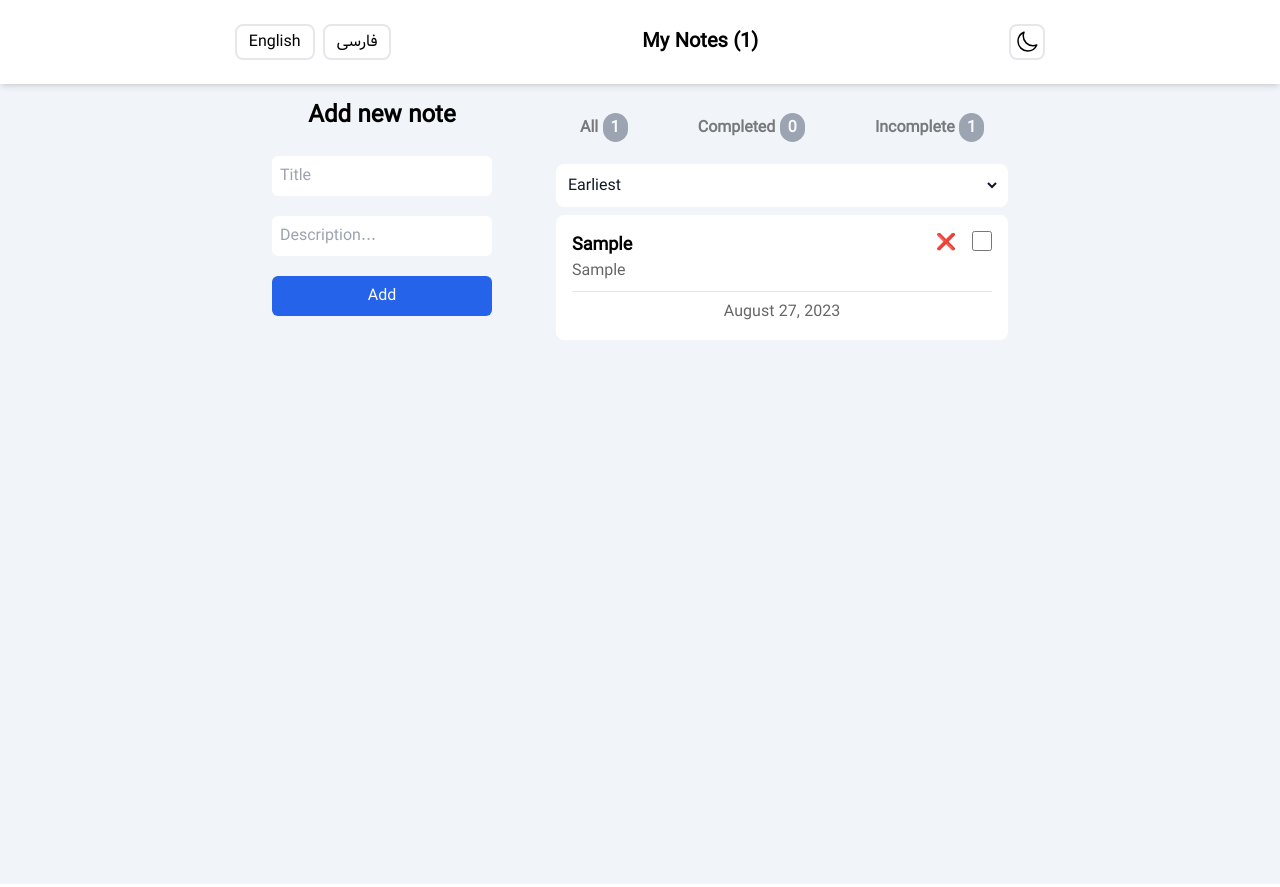
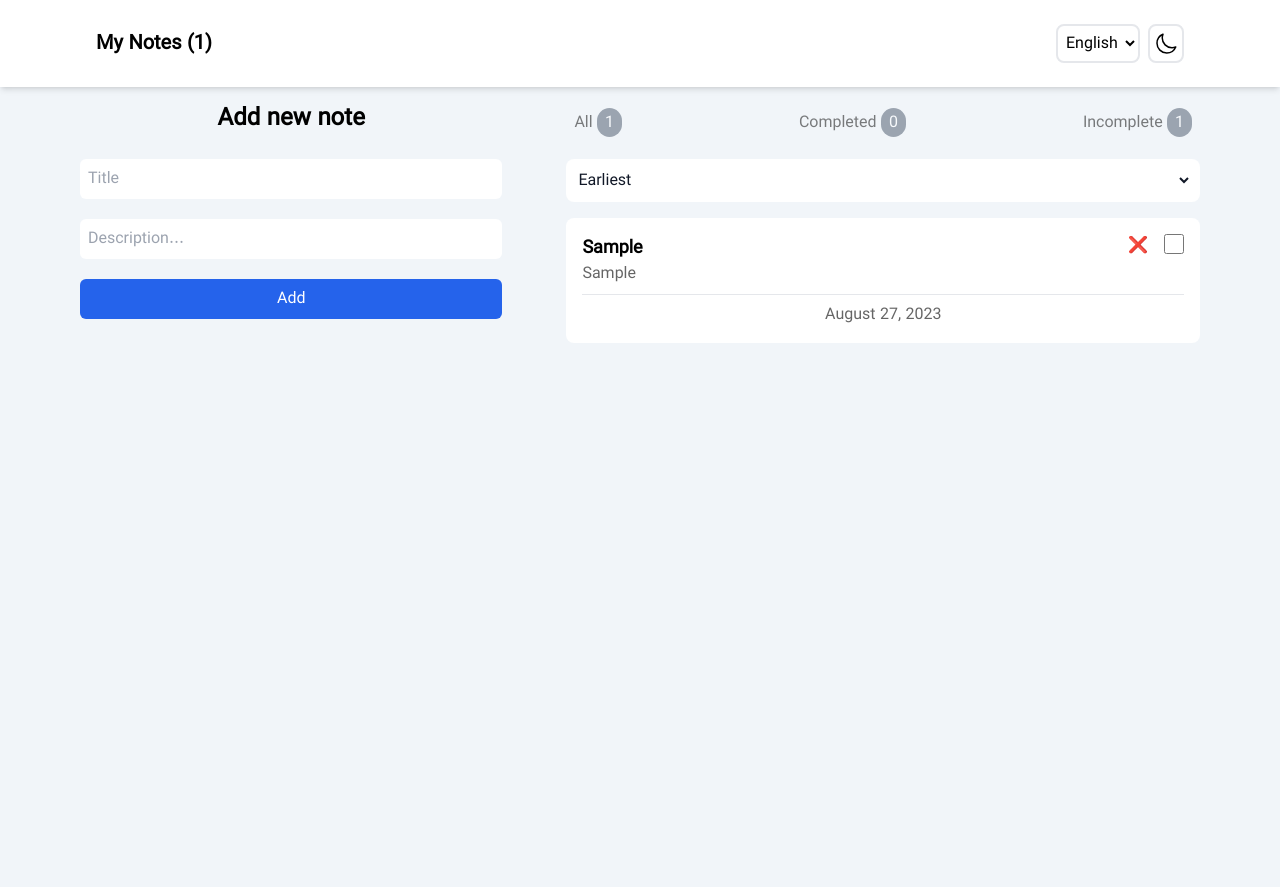
Before and after one commit to hossein-rahmati/Note-App, a React (Vite) app: page / in a window 1280 px wide. Both pictures are taken after typing "Sample", "Sample" into the empty fields and a click on the button "Add". Built offline with nearby package versions, Linux system fonts and the light colour scheme.

Commit message:
change navbar UI

```diff
--- a/src/App.jsx
+++ b/src/App.jsx
@@ -14,6 +14,7 @@ function App() {
   );
   const { t, i18n } = useTranslation();
 
+  //Effects
   useEffect(() => {
     const dir = i18n.dir(i18n.language);
     document.documentElement.dir = dir;
@@ -23,10 +24,13 @@ function App() {
     localStorage.setItem("theme", JSON.stringify(theme));
   }, [theme]);
 
+  //Handlers
   const handleTranslate = (code) => {
+    console.log(code);
     i18n.changeLanguage(code);
     localStorage.setItem("lang", code);
   };
+
   const handlethemeToggle = (theme) => {
     if (theme === "light") {
       setTheme("dark");
@@ -59,12 +63,12 @@ function App() {
           onThemeToggle={handlethemeToggle}
         />
         <div
-          className={`container m-auto max-w-3xl min-h-screen flex flex-col justify-center gap-16 p-4 lg:flex-row `}
+          className={`container m-auto max-w-6xl min-h-screen flex flex-col justify-center gap-16 p-4 md:flex-row `}
         >
-          <div>
+          <div className="basis-2/5">
             <AddNewNote translate={t} theme={theme} />
           </div>
-          <div className="flex-1 max-w-3xl">
+          <div className="basis-3/5 max-w-3xl">
             <NoteStatus
               translate={t}
               theme={theme}
--- a/src/components/AddNewNote.jsx
+++ b/src/components/AddNewNote.jsx
@@ -28,7 +28,9 @@ function AddNewNote({ translate, theme }) {
 
   return (
     <div className="flex flex-col items-center gap-6">
-      <h2 className="font-bold text-2xl">{translate("addNewNote.header")}</h2>
+      <h2 className="text-xl font-bold sm:text-2xl">
+        {translate("addNewNote.header")}
+      </h2>
       <form onSubmit={handleSubmit} className="flex flex-col gap-5 w-full">
         <input
           value={title}
--- a/src/components/NoteHeader.jsx
+++ b/src/components/NoteHeader.jsx
@@ -1,10 +1,5 @@
 import { SunIcon, MoonIcon } from "@heroicons/react/24/outline";
 import { useNotes } from "../context/NotesContext";
-
-const languages = [
-  { code: "en", native: "English" },
-  { code: "fa", native: "فارسی" },
-];
 
 function NoteHeader({ onTranslate, translate, theme, onThemeToggle }) {
   const { notes } = useNotes();
@@ -14,25 +9,20 @@ function NoteHeader({ onTranslate, translate, theme, onThemeToggle }) {
         theme === "light" ? "bg-white" : "bg-gray-700"
       }`}
     >
-      <div className=" max-w-[100rem] m-auto flex flex-col items-center gap-4 py-6 sm:flex-row sm:justify-evenly">
-        <h2 className="text-xl font-bold sm:order-2">
+      <div className=" max-w-6xl m-auto flex flex-row items-center gap-4 py-6 lg:px-8 justify-around lg:justify-between">
+        <h2 className="font-bold sm:text-xl">
           {translate("myNotes")} ({notes.length})
         </h2>
-        <div className="flex gap-2 sm:order-1">
-          {languages.map((language, i) => {
-            const { code, native } = language;
-            return (
-              <button
-                className="border-2 py-1 px-3 rounded-lg lg:hover:bg-blue-600 lg:hover:text-white transition-all"
-                key={i}
-                onClick={() => onTranslate(code)}
-              >
-                {native}
-              </button>
-            );
-          })}
-        </div>
-        <div className="flex gap-2 sm:order-3">
+        <div className="flex gap-2">
+          <select
+            onChange={(e) => onTranslate(e.target.value)}
+            className={`border-2 p-1 rounded-lg outline-0 ${
+              theme === "light" ? "bg-white" : "bg-gray-700"
+            }`}
+          >
+            <option value="en">English</option>
+            <option value="fa">فارسی</option>
+          </select>
           <button
             className="border-2 p-1 rounded-lg"
             onClick={() => onThemeToggle(theme)}
--- a/src/components/NoteStatus.jsx
+++ b/src/components/NoteStatus.jsx
@@ -10,8 +10,8 @@ function NoteStatus({ translate, theme, sortBy, onSort }) {
   if (!allNotes) return <Message>{translate("status.empty")}</Message>;
 
   return (
-    <div className="flex flex-col py-2">
-      <ul className="flex items-center justify-between py-2 px-6 w-full opacity-50 font-semibold mb-4 text-xs sm:text-base">
+    <div className="flex flex-col pb-4">
+      <ul className="flex items-center justify-between py-2 px-2 w-full opacity-50  mb-4 text-xs sm:text-base">
         <li>
           {translate("status.all")}{" "}
           <span className="bg-slate-600 text-white px-2 py-0.5 rounded-full">
```
